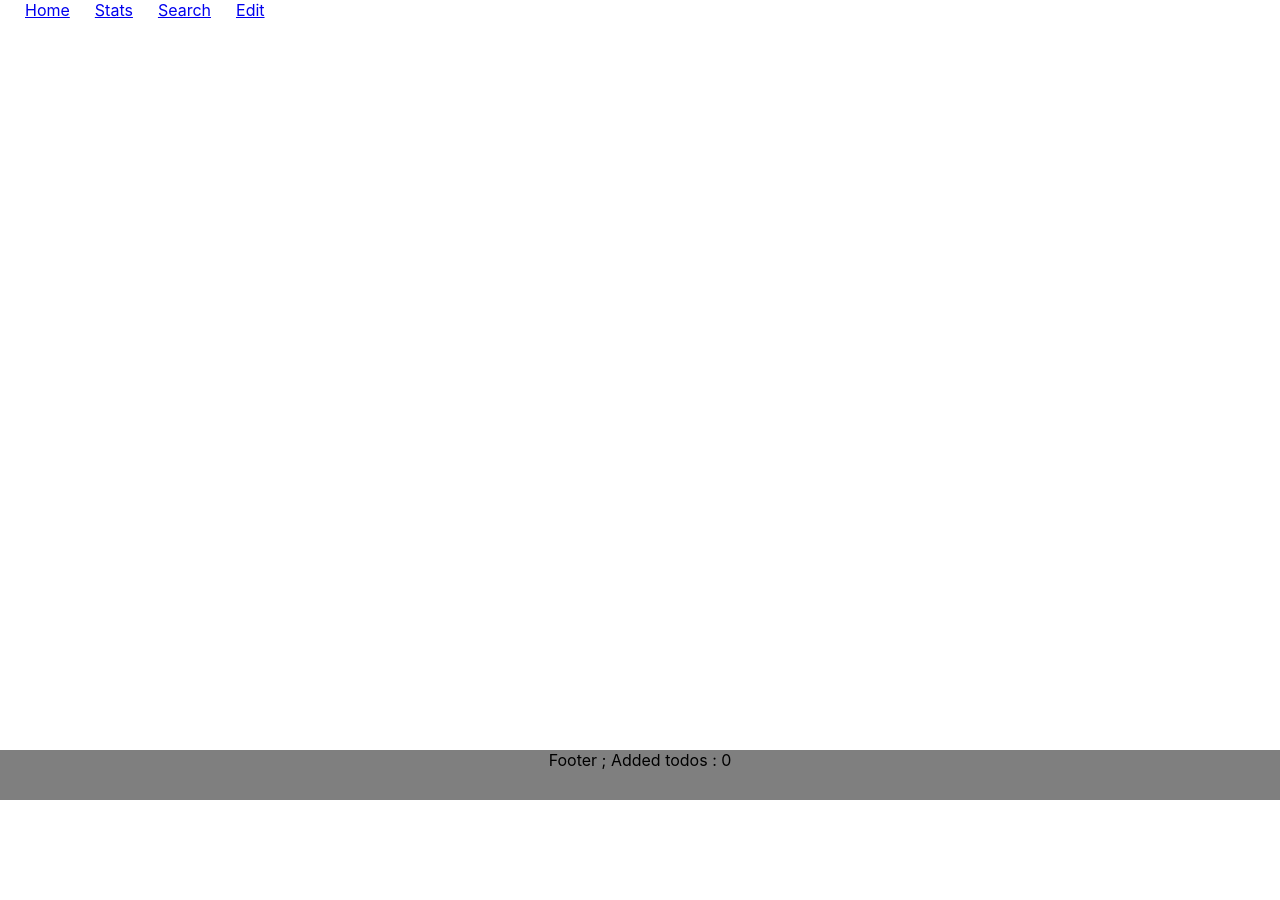
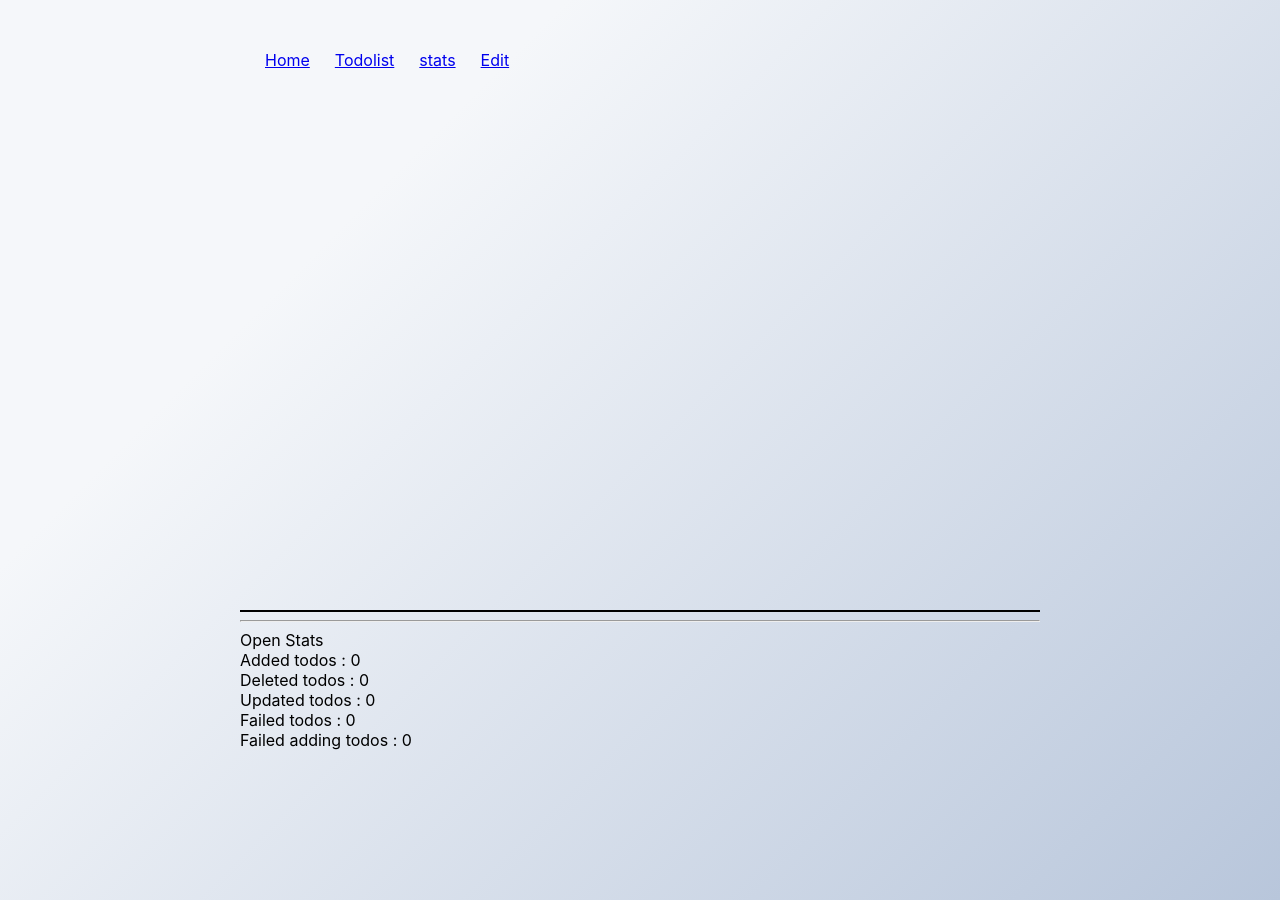
Before and after one commit to joseleyrebelo/MERN-to-do-list, a React (Create React App) app in the folder frontend/: page /stats in a window 1280 px wide. Before the commit the page ends 815 px from the top, so only its background shows below. Built offline with nearby package versions, Linux system fonts and the light colour scheme.

Commit message:
Futher improvements on the aesthetics and app navigation.
Removed prototype stylings and added proper styling with sass.

```diff
--- a/frontend/package.json
+++ b/frontend/package.json
@@ -7,8 +7,10 @@
     "@testing-library/react": "^9.3.2",
     "@testing-library/user-event": "^7.1.2",
     "antd": "^4.6.3",
+    "node-sass": "^4.14.1",
     "react": "^16.13.1",
     "react-dom": "^16.13.1",
+    "react-icons": "^3.11.0",
     "react-redux": "^7.2.1",
     "react-router-dom": "^5.2.0",
     "react-scripts": "3.4.3",
--- a/frontend/src/App.js
+++ b/frontend/src/App.js
@@ -1,24 +1,26 @@
-import React, { Suspense } from 'react';
+import React, { Suspense } from "react";
 import { Route, Switch } from "react-router-dom";
 
 // Pages & Components
-import LandingPage from "./pages/LandingPage/LandingPage";
+import Home from "./pages/Home/Home";
+import Todolist from "./pages/Todolist/Todolist";
 import NavBar from "./components/Navbar/Navbar";
-import Footer from "./components/Footer/Footer"
-
-
+import Footer from "./components/Footer/Footer";
 
 function App() {
   return (
     <div className="App">
-      <Suspense fallback={(<div>Loading...</div>)}>
-        <NavBar />
-        <div className="content_wrapper" style={{ paddingTop: '75px', minHeight: 'calc(100vh - 80px)' }}>
-          <Switch>
-            <Route exact path="/" component={LandingPage} />
-          </Switch>
+      <Suspense fallback={<div>Loading...</div>}>
+        <div class="app__center">
+          <NavBar />
+          <div className="app__body">
+            <Switch>
+              <Route exact path="/" component={Home} />
+              <Route exact path="/todolist" component={Todolist} />
+            </Switch>
+          </div>
+          <Footer />
         </div>
-        <Footer />
       </Suspense>
     </div>
   );
--- a/frontend/src/_reducers/counter-reducer.js
+++ b/frontend/src/_reducers/counter-reducer.js
@@ -4,7 +4,7 @@ const counterInitialState = {
   deleted_todos: 0,
   updated_todos: 0,
   failed_adding_todos: 0,
-  failed_operation: 0,
+  failed_operations: 0,
 };
 
 const counterReducer = (state = counterInitialState, action) => {
@@ -19,8 +19,8 @@ const counterReducer = (state = counterInitialState, action) => {
       return { ...state, deleted_todos: state.deleted_todos + 1 };
     case "FAILED_ADDING_TODO":
       return { ...state, failed_adding_todos: state.failed_adding_todos + 1 };
-    case "FAILED_OPERATION":
-      return { ...state, failed_operation: state.failed_operation + 1 };
+    case "FAILED_OPERATIONS":
+      return { ...state, failed_operations: state.failed_operations + 1 };
     default:
       return state;
   }
--- /dev/null
+++ b/frontend/src/_shared/todolist_common.js
@@ -0,0 +1,15 @@
+export const sortTodosPerId = (todos) => {
+  let obj = {};
+  console.log(todos);
+  todos.forEach((row) => {
+    console.log(row);
+    obj[row._id] = {
+      task: row.task,
+      notes: row.notes,
+      done: row.done,
+    };
+  });
+
+  console.log(obj);
+  return obj;
+};
--- a/frontend/src/components/Footer/Footer.js
+++ b/frontend/src/components/Footer/Footer.js
@@ -2,10 +2,26 @@ import React from "react";
 import { useSelector } from "react-redux";
 
 const Footer = () => {
-  const counted = useSelector((state) => state.counter.added_todos);
+  const added_todos = useSelector((state) => state.counter.added_todos);
+  const deleted_todos = useSelector((state) => state.counter.deleted_todos);
+  const updated_todos = useSelector((state) => state.counter.updated_todos);
+  const failed_adding_todos = useSelector(
+    (state) => state.counter.failed_adding_todos
+  );
+  const failed_operations = useSelector(
+    (state) => state.counter.failed_operations
+  );
 
   return (
-    <footer className="main-footer">Footer ; Added todos : {counted}</footer>
+    <footer className="main-footer">
+      <hr />
+      <div className="">Open Stats</div>
+      <div class="stats">Added todos : {added_todos}</div>
+      <div class="stats">Deleted todos : {deleted_todos}</div>
+      <div class="stats">Updated todos : {updated_todos}</div>
+      <div class="stats">Failed todos : {failed_adding_todos}</div>
+      <div class="stats">Failed adding todos : {failed_operations}</div>
+    </footer>
   );
 };
 
--- a/frontend/src/components/Navbar/Navbar.js
+++ b/frontend/src/components/Navbar/Navbar.js
@@ -1,11 +1,11 @@
-import React from 'react';
+import React from "react";
 
-const Header = props => {
+const Header = (props) => {
   return (
     <header className="main-header">
       <a href="/">Home</a>
-      <a href="/stats">Stats</a>
-      <a href="/search">Search</a>
+      <a href="/todolist">Todolist</a>
+      <a href="/stats">stats</a>
       <a href="/edit">Edit</a>
     </header>
   );
--- a/frontend/src/index.css
+++ b/frontend/src/index.css
@@ -11,34 +11,3 @@ code {
   font-family: source-code-pro, Menlo, Monaco, Consolas, 'Courier New',
     monospace;
 }
-
-.main-header a{
-  margin-left: 25px;
-}
-
-.main-footer{
-  position: fixed;
-  bottom: 0;
-  left: 0;
-  height: 50px;
-  width: 100%;
-  background-color: rgba(0,0,0,.5);
-  text-align: center;
-}
-
-.todo-main.error{
-  padding:5px;
-  background: rgba(255, 0, 0, 0.5)
-}
-
-.todo-entry.done{
-  background-color: rgba(0,255,0,.5);
-}
-
-.todo-list .todo-entry.done{
-  display: none;
-}
-
-.todo-list.show-done .todo-entry.done{
-  display: block;
-}
--- a/frontend/src/index.js
+++ b/frontend/src/index.js
@@ -1,6 +1,7 @@
 import React from "react";
 import ReactDOM from "react-dom";
 import "./index.css";
+import "./styles.scss";
 import App from "./App";
 import { BrowserRouter } from "react-router-dom";
 import { Provider } from "react-redux";
--- /dev/null
+++ b/frontend/src/pages/Home/Home.js
@@ -0,0 +1,52 @@
+import React, { useEffect, useState } from "react";
+import { API_ENDPOINT } from "../../_shared/constants";
+import { useHttpClient } from "../../_hooks/http-request";
+
+const Home = () => {
+  const { sendRequest } = useHttpClient();
+
+  const [states, setStates] = useState({
+    totalEntries: 0,
+    doneEntries: 0,
+  });
+
+  useEffect(() => {
+    shortStats();
+  }, []);
+
+  // Retrieves the latest Todo entries
+  // * From MongoDB database via backend
+  const shortStats = () => {
+    sendRequest(`${API_ENDPOINT}/todos`, `GET`).then((response) => {
+      let data = response.data;
+      let amountDone = 0;
+      let amountTotal = data.length;
+      data.forEach((row) => {
+        amountDone = row.done ? amountDone + 1 : amountDone;
+      });
+      let percentage = Math.round((amountDone / amountTotal) * 100);
+      setStates({
+        ...states,
+        doneEntries: amountDone,
+        totalEntries: amountTotal,
+        percentageDone: percentage,
+      });
+    });
+  };
+
+  return (
+    <div className="app__home">
+      <div>
+        <div style={{ fontSize: "1rem" }}>Welcome, your todolist is</div>
+        <div style={{ fontSize: "4rem", fontWeight: 700 }}>
+          {states.percentageDone}% <span style={{ fontSize: "70%" }}>done</span>
+        </div>
+        <div>
+          ({states.doneEntries}/{states.totalEntries})
+        </div>
+      </div>
+    </div>
+  );
+};
+
+export default Home;
--- /dev/null
+++ b/frontend/src/styles.scss
@@ -0,0 +1,82 @@
+
+.App{
+  /* https://www.eggradients.com/category/gray-gradient */
+  background-color: #b8c6db;
+  background-image: linear-gradient(315deg, #b8c6db 0%, #f5f7fa 74%);
+  padding: 50px;
+  min-height: 100vh;
+}
+
+.app{
+  &__center{
+    max-width: 800px;
+    margin: 0 auto;
+  }
+  &__body{
+min-height: 500px;
+padding-bottom: 40px;
+  }
+  &__home{
+    width: 100%;
+    height: 100%;
+    display: flex;
+    justify-content: center;
+    align-items: center;
+    text-align: center;
+    position: relative;
+    > div {
+      position: absolute;
+      top: 50%;
+      transform: translateY(-50%)
+    }
+  }
+}
+
+.main-header a{
+  margin-left: 25px;
+}
+
+.main-footer{
+  border-top: 2px solid black;
+}
+
+.todo{
+  &__main.error{
+    padding:5px;
+    background: rgba(255, 0, 0, 0.5)
+  }
+  &__entry{
+    display:flex;
+    flex-wrap: wrap;
+    align-items: flex-start;
+    border-bottom: 1px solid lightgray;
+    padding: 15px 15px;
+    &:hover{
+      font-weight: 700;
+      .todo__entry-actions{
+        opacity: 1;
+      }
+    }
+    &.done{
+      background-color: rgba(0,255,0,.5);
+    }
+    &-text{
+      flex-grow: 1;
+    }
+    &-actions{
+      opacity: 0;
+      transform: opacity .3s ease;
+      font-size: 120%;
+    }
+  }
+  &__list{
+    .todo__entry.done{
+      display: none;
+    }
+    &.show-done{
+      .todo__entry.done{
+        display: flex;
+      }
+    }
+  }
+}
```
Also changed, not shown: frontend/src/pages/Todolist/Todolist.js (renamed from frontend/src/pages/LandingPage/LandingPage.js, +19 -41 lines), 1 other file (tests, documents, lock files or other folders).
